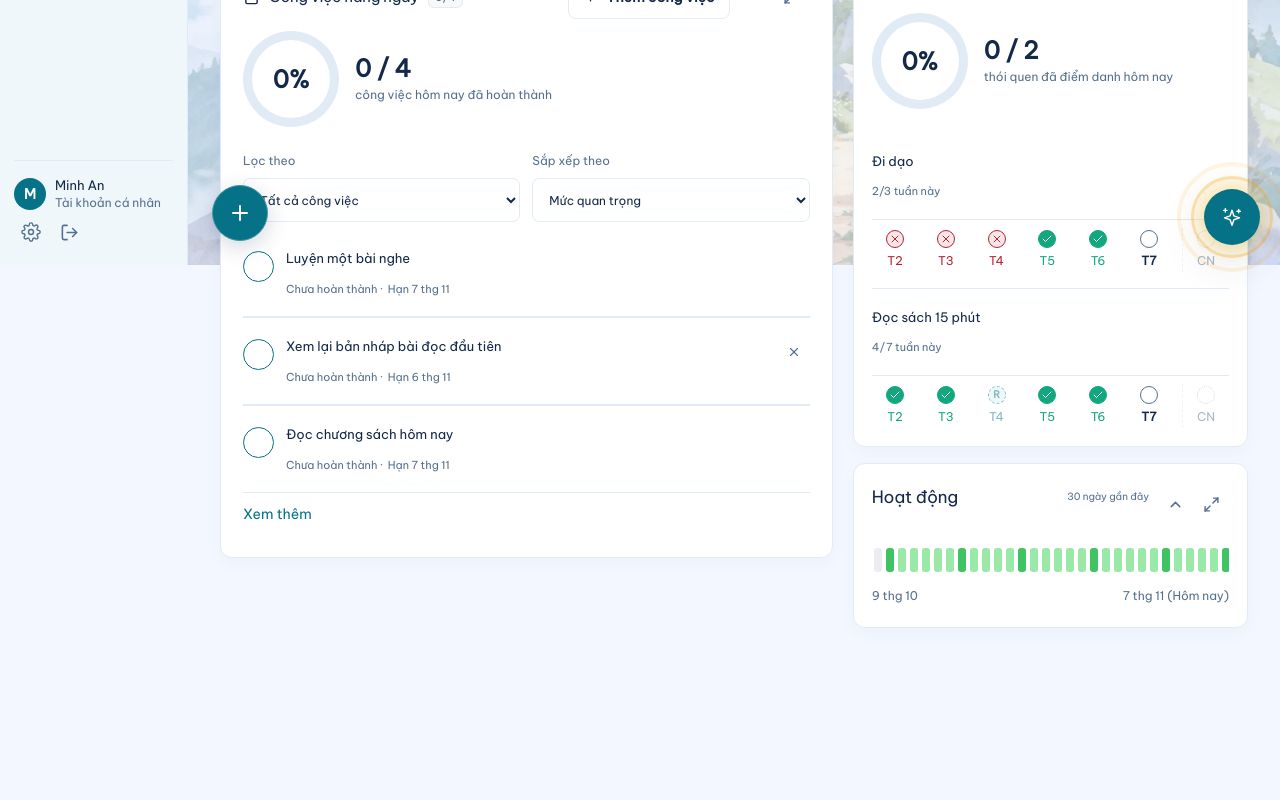
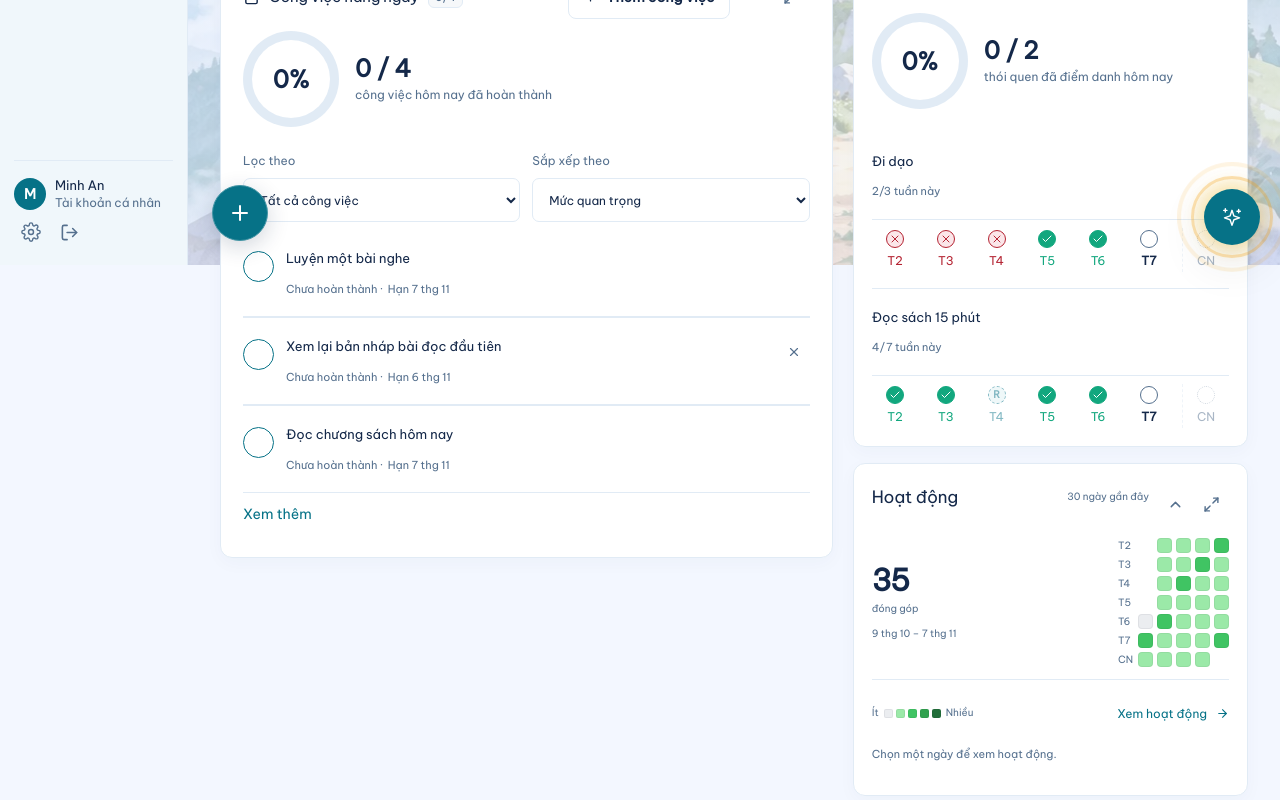
Before and after one commit to datphan3201/Notes, a Next.js app in the folder apps/web/: page /preview/workspace in a window 1280 px wide. Shown: the part 535-1335 px from the top of the page. Before the commit the page ends 1199 px from the top, so only its background shows below. Built offline with nearby package versions, Linux system fonts and the light colour scheme.

Commit message:
fix(dashboard): restore original activity section layout

```diff
--- a/apps/web/src/components/preview/dashboard.tsx
+++ b/apps/web/src/components/preview/dashboard.tsx
@@ -1227,21 +1227,8 @@ export function DashboardView({
                                         text={text}
                                         label={text("Activity", "Hoạt động")}
                                         summary={
-                                            <div className="recent-activity-strip-container is-collapsed">
-                                                <div className="recent-activity-strip" role="group" aria-label={text("Activity for the last 30 days", "Hoạt động 30 ngày gần đây")}>
-                                                    {recentCounts.map((count, index) => (
-                                                        <span
-                                                            key={index}
-                                                            className="activity-day"
-                                                            data-level={empty ? 0 : Math.min(count, 4)}
-                                                            title={`${dayLabel(index - 29)}: ${empty ? 0 : count}`}
-                                                        />
-                                                    ))}
-                                                </div>
-                                                <div className="recent-activity-strip-labels">
-                                                    <small>{dayLabel(-29)}</small>
-                                                    <small>{dayLabel(0)} ({text("Today", "Hôm nay")})</small>
-                                                </div>
+                                            <div className="dashboard-collapsed-progress">
+                                                <span>{text("30-day activity overview", "Tổng quan hoạt động 30 ngày")}</span>
                                             </div>
                                         }
                                         header={<div className="section-heading">
@@ -1256,16 +1243,67 @@ export function DashboardView({
                                             </small>
                                         </div>}>
 
-                                        <div className="recent-activity-strip-container">
+                                        <div className="recent-activity-section">
+                                            <div className="recent-activity-overview">
+                                                <div className="recent-activity-stats-summary">
+                                                    <strong>
+                                                        {empty
+                                                            ? 0
+                                                            : recentCounts.reduce(
+                                                                  (a, b) =>
+                                                                      a + b,
+                                                                  0,
+                                                              )}
+                                                    </strong>
+                                                    <span>
+                                                        {text(
+                                                            "contributions",
+                                                            "đóng góp",
+                                                        )}
+                                                    </span>
+                                                    <small>
+                                                        {dayLabel(-29)} –{" "}
+                                                        {dayLabel(0)}
+                                                    </small>
+                                                </div>
+                                                <div className="recent-activity-calendar">
                                                     <div
-                                                className="recent-activity-strip"
+                                                        className="recent-activity-weekdays"
+                                                        aria-hidden="true"
+                                                    >
+                                                        {weekdays.map(
+                                                            (label) => (
+                                                                <span
+                                                                    key={
+                                                                        label[0]
+                                                                    }
+                                                                >
+                                                                    {text(
+                                                                        ...label,
+                                                                    )}
+                                                                </span>
+                                                            ),
+                                                        )}
+                                                    </div>
+                                                    <div
+                                                        data-recent-activity-grid
                                                         role="group"
                                                         aria-label={text(
                                                             "Activity for the last 30 days",
                                                             "Hoạt động 30 ngày gần đây",
                                                         )}
                                                     >
-                                                {recentCounts.map((count, index) => (
+                                                        {Array.from(
+                                                            { length: 4 },
+                                                            (_, index) => (
+                                                                <span
+                                                                    key={`blank-${index}`}
+                                                                    aria-hidden="true"
+                                                                />
+                                                            ),
+                                                        )}
+                                                        {recentCounts.map(
+                                                            (count, index) => (
                                                                 <button
                                                                     key={index}
                                                                     className="activity-day"
@@ -1278,30 +1316,71 @@ export function DashboardView({
                                                                               )
                                                                     }
                                                                     aria-pressed={
-                                                            activityDay === index
+                                                                        activityDay ===
+                                                                        index
                                                                     }
                                                                     aria-label={`${dayLabel(index - 29)}: ${empty ? 0 : count} ${text("contributions", "đóng góp")}`}
                                                                     title={`${dayLabel(index - 29)}: ${empty ? 0 : count}`}
                                                                     onClick={() =>
                                                                         setActivityDay(
-                                                                activityDay === index ? null : index,
+                                                                            index,
                                                                         )
                                                                     }
                                                                 />
-                                                ))}
+                                                            ),
+                                                        )}
                                                     </div>
-                                            <div className="recent-activity-strip-labels">
-                                                <small>{dayLabel(-29)}</small>
-                                                <small>{dayLabel(0)} ({text("Today", "Hôm nay")})</small>
                                                 </div>
-                                            {activityDay !== null && (
+                                            </div>
+                                            <div className="recent-activity-footer">
+                                                <div
+                                                    className="activity-legend"
+                                                    aria-label={text(
+                                                        "Less to more activity",
+                                                        "Mức hoạt động từ ít đến nhiều",
+                                                    )}
+                                                >
+                                                    <span>
+                                                        {text("Less", "Ít")}
+                                                    </span>
+                                                    {[0, 1, 2, 3, 4].map(
+                                                        (level) => (
+                                                            <i
+                                                                key={level}
+                                                                data-level={
+                                                                    level
+                                                                }
+                                                            />
+                                                        ),
+                                                    )}
+                                                    <span>
+                                                        {text("More", "Nhiều")}
+                                                    </span>
+                                                </div>
+                                                <button
+                                                    className="text-button"
+                                                    onClick={() =>
+                                                        setTab("activity")
+                                                    }
+                                                >
+                                                    {text(
+                                                        "View activity",
+                                                        "Xem hoạt động",
+                                                    )}
+                                                    <ArrowRight size={13} />
+                                                </button>
+                                            </div>
                                             <p
                                                 className="recent-activity-detail"
                                                 role="status"
                                             >
-                                                    {`${dayLabel(activityDay - 29)}: ${empty ? 0 : recentCounts[activityDay]} ${text(connected ? "contributions" : "sample contributions", connected ? "đóng góp" : "đóng góp minh họa")}`}
+                                                {activityDay === null
+                                                    ? text(
+                                                          "Select a day to see its activity.",
+                                                          "Chọn một ngày để xem hoạt động.",
+                                                      )
+                                                    : `${dayLabel(activityDay - 29)}: ${empty ? 0 : recentCounts[activityDay]} ${text(connected ? "contributions" : "sample contributions", connected ? "đóng góp" : "đóng góp minh họa")}`}
                                             </p>
-                                            )}
                                         </div>
                                     </DashboardPanel>
                                 </>
```
Lines whose indentation alone changed are shown as unchanged.
